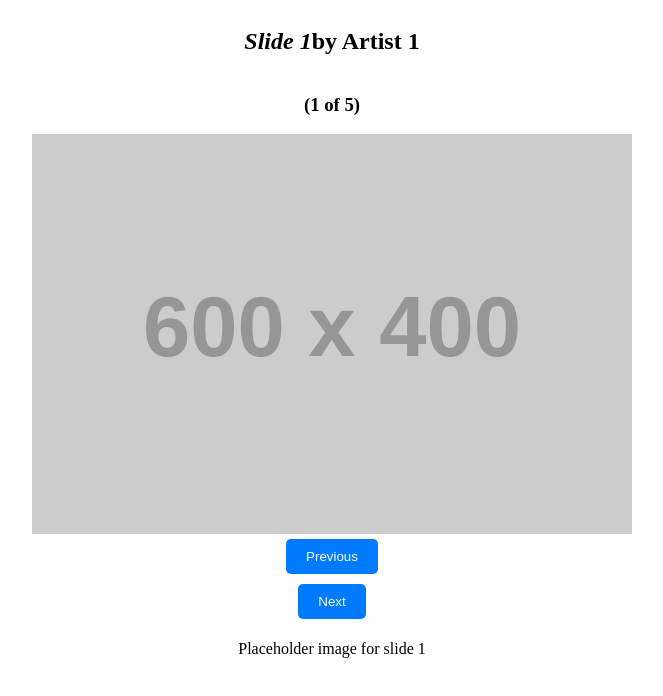
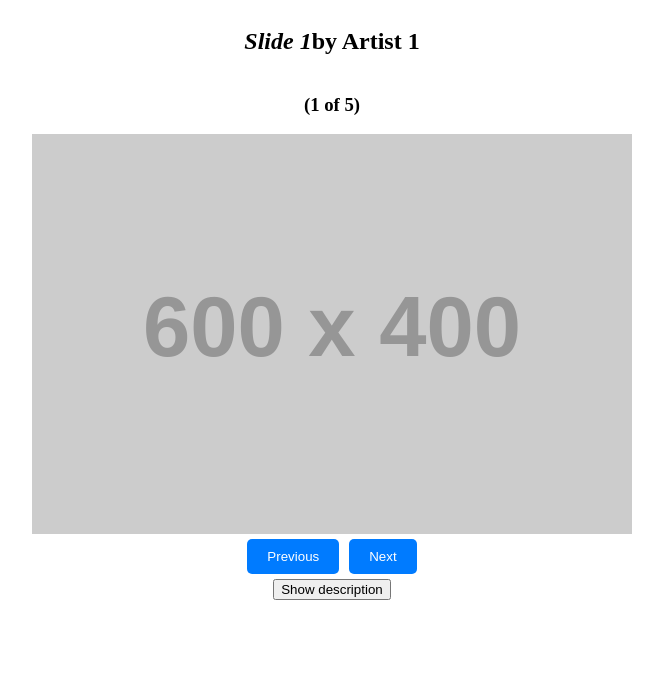
Before and after one commit to mjy90377/React1, a React (Vite) app in the folder react1/: page / in a window 1280 px wide. Shown: the top 696 px of the page, without its empty margins (308-971 px from the left). Built offline with nearby package versions, Linux system fonts and the light colour scheme.

Commit message:
여러 개의 state 사용

```diff
--- a/react1/src/components/Carousel/Carousel.jsx
+++ b/react1/src/components/Carousel/Carousel.jsx
@@ -4,6 +4,7 @@ import style from "./Carousel.module.css"
 
 export default function Carousel(){
     const [index, setIndex] = useState(0);
+    const [more, setMore] = useState(false);
 
     function handleNext(){
         if(index === galleryImages.length - 1){
@@ -23,6 +24,11 @@ export default function Carousel(){
         console.log(index);
     }
 
+    function handleMoreClick(){
+        setMore(!more);
+    }
+
+
     let slide = galleryImages[index];
 
     return (
@@ -35,9 +41,12 @@ export default function Carousel(){
                 ({index + 1} of {galleryImages.length})
             </h3>
             <img src={slide.url} alt={slide.alt} />
-            <button onClick={handlePrevious} className={style.button}>Previous</button>
-            <button onClick={handleNext} className={style.button}>Next</button>
-            <p>{slide.description}</p>
+            <div>
+                <button onClick={handlePrevious} className={style.button}>Previous</button>
+                <button onClick={handleNext} className={style.button}>Next</button>
+            </div>
+            <button onClick={handleMoreClick}>{more ? "Hide" : "Show"} description</button>
+            {more && <p>{slide.description}</p>}
         </section>
     )
 }
```
